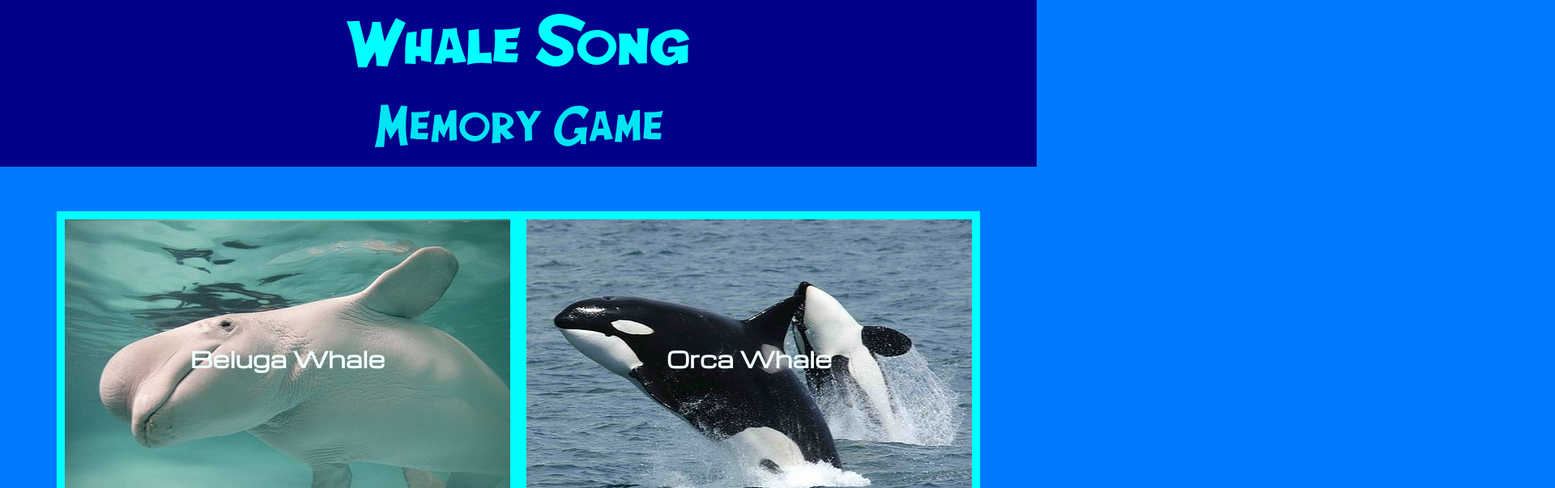
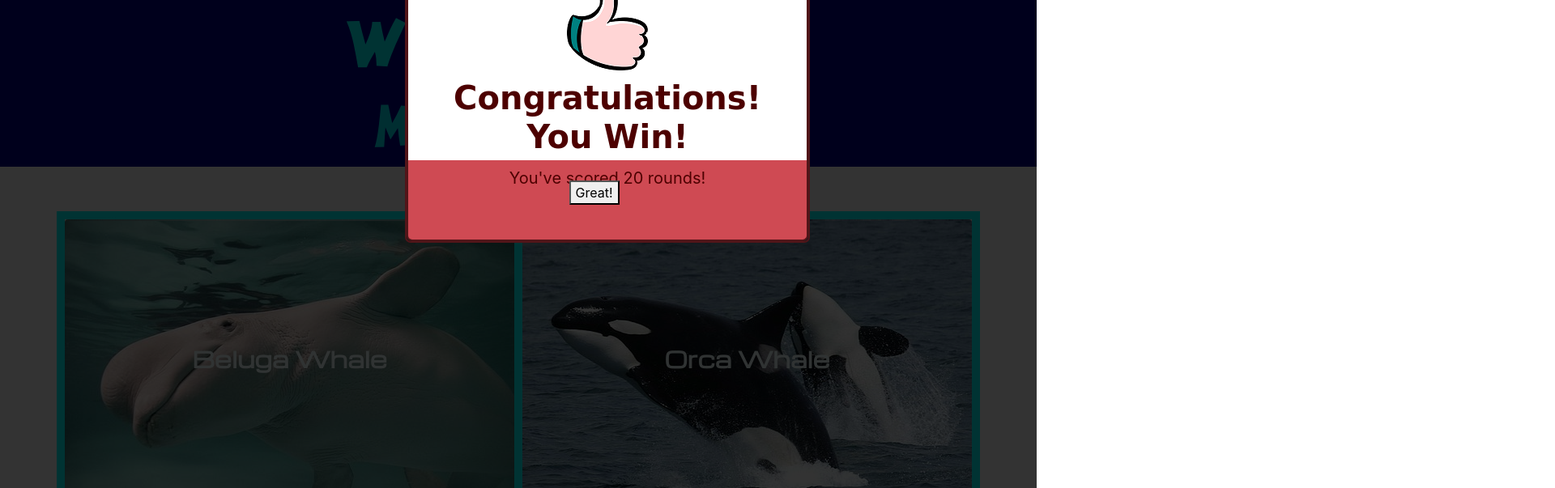
Before and after one commit to kashinak/studious-goggles, a plain HTML site: page index.html in a window 1280 px wide. Shown: the top 603 px of the page at 81% size, 1920 px wide, since content can reach past the window. Drawn offline with nearby package versions, Linux system fonts and the light colour scheme; a small style sheet from the web is missing.

Commit message:
style popup

```diff
--- a/assets/css/style.css
+++ b/assets/css/style.css
@@ -25,9 +25,21 @@
 }
 
 body {
-    background-color: #007bff;
+    /* background-color: #007bff; */
     color: #00ffef;
 }
+
+/* Style the video: 100% width and height to cover the entire window.
+code tip from: https://www.w3schools.com/howto/howto_css_fullscreen_video.asp */
+/* #myVideo {
+    position: fixed;
+    right: 0;
+    bottom: 0;
+    min-width: 100%;
+    min-height: 100%;
+    z-index: -20;
+  } */
+
 
 header {
     margin-top: 0;
@@ -77,7 +89,6 @@ header, h2 {
   /* display:grid;
   grid-template-columns: repeat(auto-fit, minmax(200px,1fr)); */
   /* grid-gap: 1em; */
-
 }
 
 /* code snippet from https://www.w3schools.com/howto/tryit.asp?filename=tryhow_css_center-vertical2_btn */
@@ -91,12 +102,26 @@ header, h2 {
   z-index: 1;
 }
 
-
-
-
 #topleft, #topright, #bottomleft, #bottomright {
     padding: 0;
-    border: 10px solid #00ffff;
+    border-style: solid;
+    border-color: #00ffff;
+}
+
+#topleft {
+    border-width: 10px 5px 5px 10px;
+}
+
+#topright {
+    border-width: 10px 10px 5px 5px;
+}
+
+#bottomleft {
+    border-width: 5px 5px 10px 10px;
+}
+
+#bottomright {
+    border-width: 5px 10px 10px 5px;
 }
 
 /* .myFlexedImage {
@@ -269,3 +294,90 @@ header, h2 {
 #good-luck {
     font-weight: bold;
 }
+
+
+/*results display*/
+
+/* #opacityD, #result {
+    display: none;
+
+
+} */
+
+#opacityD {
+  position: fixed;
+  top: 0;
+  left: 0;
+  width: 100%;
+  height: 100%;
+  background-color: black;
+  z-index: 10;
+  opacity:.8;
+}
+
+#result {
+  z-index: 10;
+  position: fixed;
+  width: 500px;
+  height: auto;
+  bottom: 500px;
+  left: 500px;
+  /* padding: 2px; */
+  border: 2px solid #511519;
+  border-radius: 7px;
+}
+
+#popBody {
+    background-color: white;
+    height: 250px;
+    border-style: solid;
+    border-width: 2px 2px 0px 2px;
+    border-color: #511519;
+    border-top-right-radius: 7px;
+    border-top-left-radius: 7px;
+}
+
+#imgDiv {
+    position: relative;
+    top: 10px; /*10px from the top of the parent element 'popBody'*/
+    width: 100px;
+    height: 107px;
+    margin: 20px auto;
+}
+
+imgDiv img {
+    width: 100px;
+    height: 107px;
+}
+
+#h1Res {
+    margin: 0px 12px 12px 12px;
+    font-family: cursive;
+
+    font-size: 40px;
+
+    text-align: center;
+    color: #4d0000;
+}
+
+#pRes {
+    color: #4d0000;
+    text-align: center;
+    font-size: 20px;
+}
+
+#popOkay {
+    height: 100px;
+    background-color: #cf4a53;
+    padding: 25px;
+    border-style: solid;
+    border-width: 0px 2px 2px 2px;
+    border-color: #511519;
+    border-bottom-right-radius: 7px;
+    border-bottom-left-radius: 7px;
+}
+#okayButton {
+    height: 50px;
+    width: 95px;
+    margin:auto;
+}
--- a/assets/js/script.js
+++ b/assets/js/script.js
@@ -20,6 +20,7 @@ const bottomLeft = document.getElementById("bottomleft");
 const bottomRight = document.getElementById("bottomright");
 // const onButton = document.getElementById("on");
 const resetGame = document.getElementById('reset-button');
+const result = document.getElementById.ById('result');
 
 //game reset
 resetGame.addEventListener("click", reset)
--- a/index.html
+++ b/index.html
@@ -21,6 +21,8 @@
 </head>
 
 <body>
+     <!-- The video -->
+
     <header>
         <div class="header">
             <div class="row">
@@ -32,6 +34,15 @@
         </div>
     </header>
     <div class="container" id="game-area">
+        <!-- <div class="row">
+            <div class="col-12">
+                <video autoplay muted loop id="myVideo">
+                    <source src="/assets/video/animated_wave_23mb.mp4" type="video/mp4">
+                </video>
+
+            </div>
+        </div> -->
+
         <div class="row">
             <div class="col-6 panel" id="topleft">
                 <button class="btn myFlexedImage" id="game-photo-1">
@@ -68,13 +79,12 @@
                 <h1></h1>
             </div> -->
         </div>
-
     </div>
     <!-- modeled code after Exeideas tutorial on responsive tables https://www.exeideas.com/2020/10/simple-responsive-html-table.html#Customization -->
     <div class="container">
         <div class="row">
             <div class="col my-col">
-                <button type="button" class="btn btn-outline-warning" id="reset-button">game reset</button>
+                <button type="button" class="btn btn-outline-warning" id="reset-button">game restart</button>
             </div>
             <div class="col my-col">
                   <!-- Popover #1 -->
@@ -114,22 +124,23 @@
         </div>
     </div>
     <div id="opacityD">
-        <!-- The video -->
-        <video autoplay muted loop id="myVideo">
+        <!-- <video autoplay muted loop id="myPopup">
             <source src="/assets/video/animated_wave_23mb.mp4" type="video/mp4">
-        </video>
+        </video> -->
     </div>
+
+
     <div id="result">
         <div id="popBody">
-            <div id="imgDiv"><img src="/assets/images/whale_icon.png"></div>
+            <div id="imgDiv"><img src="/assets/images/thumbs_up.png"></div>
             <h1 id="h1Res">Congratulations! You Win!</h1>
             <p id="pRes">You've scored 20 rounds!</p>
-
         </div>
         <div id="popOkay">
             <div id="okayButton"><button>Great!</button></div>
         </div>
     </div>
+
 
     <script src="https://code.jquery.com/jquery-3.3.1.slim.min.js" integrity="sha384-q8i/X+965DzO0rT7abK41JStQIAqVgRVzpbzo5smXKp4YfRvH+8abtTE1Pi6jizo" crossorigin="anonymous"></script>
     <script src="https://cdnjs.cloudflare.com/ajax/libs/popper.js/1.14.6/umd/popper.min.js" integrity="sha384-wHAiFfRlMFy6i5SRaxvfOCifBUQy1xHdJ/yoi7FRNXMRBu5WHdZYu1hA6ZOblgut" crossorigin="anonymous"></script>
```
Also changed, not shown: assets/images/thumbs_up.png (added).
